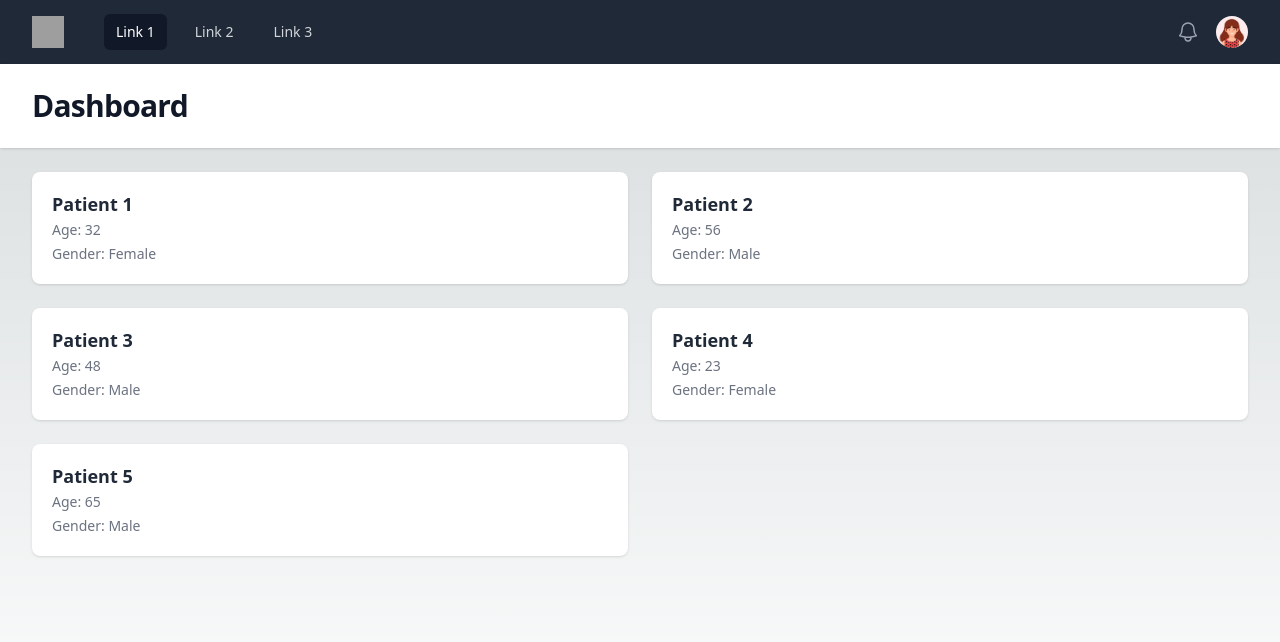
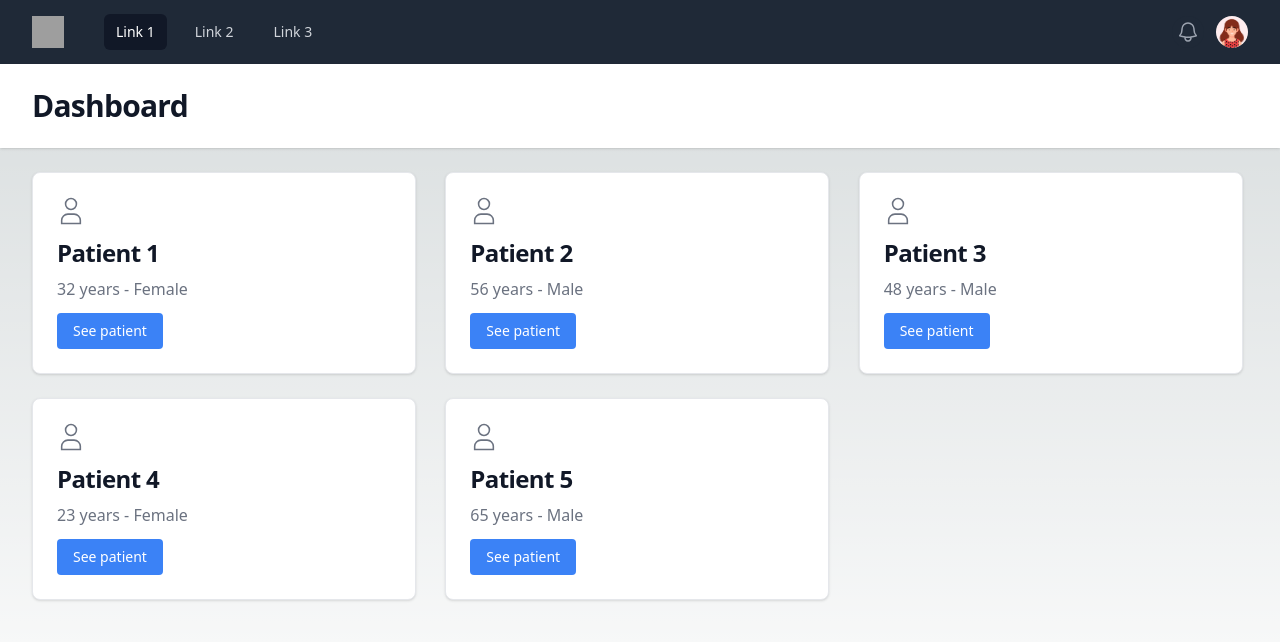
Before and after one commit to KarolHarumi/patient-information-dashboard, a Next.js app: page / in a window 1280 px wide. Shown: the top 642 px of the page. Built offline with nearby package versions, Linux system fonts and the light colour scheme; data requests are answered from the project's data file; grey boxes are pictures that could not be loaded.

Commit message:
Add modal with 3d

```diff
--- a/db.json
+++ b/db.json
@@ -10,7 +10,7 @@
             "pointCloudData": ""
         },
         {
-            "id": "456rty",
+            "id": "486rty",
             "name": "Patient 2",
             "age": "56",
             "gender": "Male",
@@ -37,7 +37,7 @@
             "pointCloudData": ""
         },
         {
-            "id": "456rty",
+            "id": "456hty",
             "name": "Patient 5",
             "age": "65",
             "gender": "Male",
--- a/package.json
+++ b/package.json
@@ -11,9 +11,12 @@
   "dependencies": {
     "@headlessui/react": "^1.7.16",
     "@heroicons/react": "^2.0.18",
+    "@react-three/drei": "^9.80.1",
+    "@react-three/fiber": "^8.13.6",
     "@types/node": "20.4.8",
     "@types/react": "18.2.18",
     "@types/react-dom": "18.2.7",
+    "@types/three": "^0.155.0",
     "autoprefixer": "10.4.14",
     "axios": "1.4.0",
     "eslint": "8.46.0",
--- a/src/app/page.tsx
+++ b/src/app/page.tsx
@@ -1,12 +1,13 @@
 "use client";
 
-import { Fragment } from 'react'
+import { Fragment, useState } from 'react'
 import { Disclosure, Menu, Transition } from '@headlessui/react'
 import { Bars3Icon, BellIcon, XMarkIcon } from '@heroicons/react/24/outline'
 
 import Image from 'next/image'
-import { PatientInfo } from '@/components/patientInfo/patientInfo';
+import { PatientInfo } from '@/components/patientInfo';
 import { QueryClient, QueryClientProvider } from 'react-query'
+import { ModalScreen } from '@/components/modalScreen';
 
 const queryClient = new QueryClient();
 
@@ -31,6 +32,9 @@ function classNames(...classes: any) {
 }
 
 export default function Example() {
+  const [visible, setVisible] = useState(false);
+  const [patient, setPatient] = useState({id: "", name: "", age: "", gender: "", videoUploadStatus: 0, scoliosisPredictionStatus: 0, pointCloudData: ""});
+
   return (
     <QueryClientProvider client={queryClient}>
       <div className="min-h-full">
@@ -206,7 +210,8 @@ export default function Example() {
         </header>
         <main>
           <div className="mx-auto max-w-7xl py-6 sm:px-6 lg:px-8 px-5">
-            <PatientInfo />
+            <PatientInfo setVisible={setVisible} setPatient={setPatient} />
+            <ModalScreen patient={patient} visible={visible} setVisible={setVisible} />
           </div>
         </main>
       </div>
--- /dev/null
+++ b/src/components/modalScreen/index.tsx
@@ -0,0 +1,45 @@
+import { IPatient } from '@/interfaces/patients'
+import { PointCloudVisualization } from '@/components/pointCloudVisualization';
+
+interface IModalScreen {
+    patient: IPatient;
+    visible: boolean;
+    setVisible: (visible: boolean) => void;
+}
+
+export function ModalScreen({ patient, visible, setVisible }: IModalScreen) {
+    const handleVisible = () => {
+        setVisible(false)
+    }
+
+    if (!visible) {
+        return <></>;
+    }
+
+    return (
+        <div className="fixed left-0 top-0 z-[1055] h-full w-full overflow-y-auto overflow-x-hidden outline-none" id="exampleModal" aria-labelledby="exampleModalLabel" aria-hidden="true">
+            <div data-te-modal-dialog-ref className="pointer-events-none relative w-auto translate-y-[20%] transition-all duration-300 ease-in-out min-[576px]:mx-auto min-[576px]:mt-7 min-[576px]:max-w-[500px]">
+                <div className="min-[576px]:shadow-[0_0.5rem_1rem_rgba(#000, 0.15)] pointer-events-auto relative flex w-full flex-col rounded-md border-none bg-white bg-clip-padding text-current shadow-lg outline-none dark:bg-neutral-600">
+                    <div className="flex flex-shrink-0 items-center justify-between rounded-t-md border-b-2 border-neutral-100 border-opacity-100 p-4 dark:border-opacity-50">
+                        <h5 className="text-xl font-medium leading-normal text-neutral-800 dark:text-neutral-200" id="exampleModalLabel">
+                            3D Point Cloud Visualization - {patient.name}
+                        </h5>
+                        <button type="button" onClick={handleVisible} className="box-content rounded-none border-none hover:no-underline hover:opacity-75 focus:opacity-100 focus:shadow-none focus:outline-none" data-te-modal-dismiss aria-label="Close">
+                            <svg xmlns="http://www.w3.org/2000/svg" fill="none" viewBox="0 0 24 24" stroke="currentColor" className="h-6 w-6">
+                                <path d="M6 18L18 6M6 6l12 12" />
+                            </svg>
+                        </button>
+                    </div>
+
+                    <div className="relative flex-auto p-4" data-te-modal-body-ref>
+                        <PointCloudVisualization />
+                    </div>
+
+                    <div className="flex flex-shrink-0 flex-wrap items-center justify-end rounded-b-md border-t-2 border-neutral-100 border-opacity-100 p-4 dark:border-opacity-50">
+                        <button onClick={handleVisible} className="inline-block rounded bg-primary-100 px-6 pb-2 pt-2.5 text-xs font-medium uppercase leading-normal text-primary-700 transition duration-150 ease-in-out hover:bg-primary-accent-100 focus:bg-primary-accent-100 focus:outline-none focus:ring-0 active:bg-primary-accent-200" data-te-modal-dismiss data-te-ripple-init data-te-ripple-color="light">Close</button>
+                    </div>
+                </div>
+            </div>
+        </div>
+    )
+}
--- /dev/null
+++ b/src/components/patientInfo/index.tsx
@@ -0,0 +1,37 @@
+import { useListPatients } from '@/hooks/queries/patients';
+import { useErrorFetch } from '@/hooks/useErrorFetch'
+import { IPatient } from '@/interfaces/patients'
+
+interface IPatientInfo {
+  setVisible: (visible: boolean) => void;
+  setPatient: (patient: IPatient) => void;
+}
+
+export function PatientInfo({setVisible, setPatient}: IPatientInfo) {
+    const { isLoading, data, isError, error } = useListPatients();
+    useErrorFetch(isError, error?.message);
+
+    if (isLoading) {
+       return <p className="text-sm leading-6 text-gray-800">Loading...</p>;
+    }
+
+    const handleVisible = (patient: IPatient) => {
+      setVisible(true)
+      setPatient(patient)
+    }
+
+    return (
+      <div className="grid grid-cols-3 gap-6">
+        {data && data.map((patient) => (
+          <div key={patient.id} className="max-w-sm p-6 bg-white border border-gray-200 rounded-lg shadow dark:bg-gray-800 dark:border-gray-700">
+              <svg className="w-7 h-7 text-gray-500 dark:text-gray-400 mb-3" aria-hidden="true" xmlns="http://www.w3.org/2000/svg" fill="none" viewBox="0 0 14 18">
+                <path stroke="currentColor" d="M7 8a3.5 3.5 0 1 0 0-7 3.5 3.5 0 0 0 0 7Zm-2 3h4a4 4 0 0 1 4 4v2H1v-2a4 4 0 0 1 4-4Z"/>
+              </svg>
+              <h2 className="mb-2 text-2xl font-semibold tracking-tight text-gray-900 dark:text-white">{patient.name}</h2>
+              <p className="mb-3 font-normal text-gray-500 dark:text-gray-400">{patient.age} years - {patient.gender}</p>
+              <button onClick={() => handleVisible(patient)} className="bg-blue-500 hover:bg-blue-700 text-white text-sm py-2 px-4 rounded">See patient</button>
+          </div>
+        ))}
+      </div>
+    )
+  }
--- a/src/components/patientInfo/patientInfo.tsx
+++ /dev/null
@@ -1,23 +0,0 @@
-import { useListPatients } from '@/hooks/queries/patients';
-import { useErrorFetch } from '@/hooks/useErrorFetch'
-
-export function PatientInfo() {
-    const { isLoading, data, isError, error } = useListPatients();
-    useErrorFetch(isError, error?.message);
-
-    if (isLoading) {
-       return <p className="text-sm leading-6 text-gray-800">Loading...</p>;
-    }
-
-    return (
-      <div className="grid grid-cols-2 gap-6">
-        {data && data.map((patient) => (
-          <div key={patient.id} className="shadow bg-white rounded-lg p-5">
-            <h2 className="text-lg font-semibold leading-6 text-gray-800">{patient.name}</h2>
-            <p className="mt-1 truncate text-sm leading-5 text-gray-500">Age: {patient.age}</p>
-            <p className="mt-1 truncate text-sm leading-5 text-gray-500">Gender: {patient.gender}</p>
-          </div>
-        ))}
-      </div>
-    )
-  }
--- /dev/null
+++ b/src/components/pointCloudVisualization/index.tsx
@@ -0,0 +1,36 @@
+import { useRef, useState } from 'react'
+import { Canvas, useFrame } from '@react-three/fiber'
+import { OrbitControls } from '@react-three/drei'
+
+function Box(props: any) {
+  const ref = useRef<THREE.Mesh>(null!);
+  const [hovered, hover] = useState(false);
+  const [clicked, click] = useState(false);
+  useFrame((state, delta) => (ref.current.rotation.x += delta))
+  // Return the view, these are regular Threejs elements expressed in JSX
+  return (
+    <mesh
+      {...props}
+      ref={ref}
+      scale={clicked ? 1.5 : 1}
+      onClick={() => click(!clicked)}
+      onPointerOver={(event) => (event.stopPropagation(), hover(true))}
+      onPointerOut={() => hover(false)}>
+      <boxGeometry args={[1, 1, 1]} />
+      <meshStandardMaterial color={hovered ? 'hotpink' : 'orange'} />
+    </mesh>
+  )
+}
+
+export function PointCloudVisualization() {
+  return (
+    <Canvas>
+      <ambientLight intensity={0.5} />
+      <spotLight position={[10, 10, 10]} angle={0.15} penumbra={1} />
+      <pointLight position={[-10, -10, -10]} />
+      <Box position={[-1.2, 0, 0]} />
+      <Box position={[1.2, 0, 0]} />
+      <OrbitControls />
+    </Canvas>
+  )
+}
```
